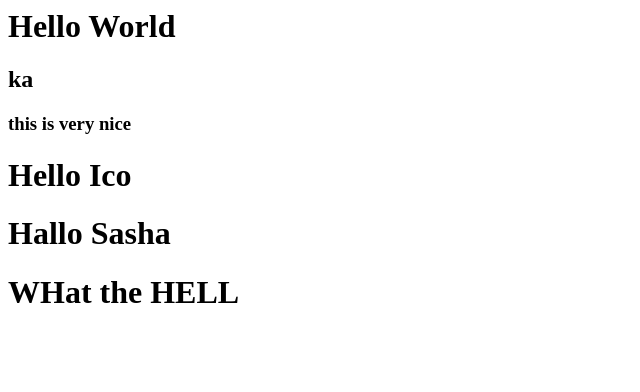
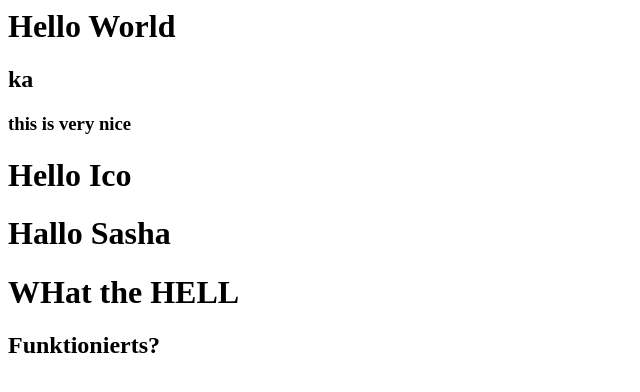
Before and after one commit to ArMelo77/test-beginn, a plain HTML site: page index.html in a window 1280 px wide. Shown: the whole page, without its empty margins (0-640 px from the left). Drawn offline with Linux system fonts and the light colour scheme.

Commit message:
Update index

```diff
--- a/index.html
+++ b/index.html
@@ -7,3 +7,5 @@
 
 <h1>Hallo Sasha</h1>
 <h1>WHat the HELL</h1>
+
+<h2>Funktionierts?</h2>
```
